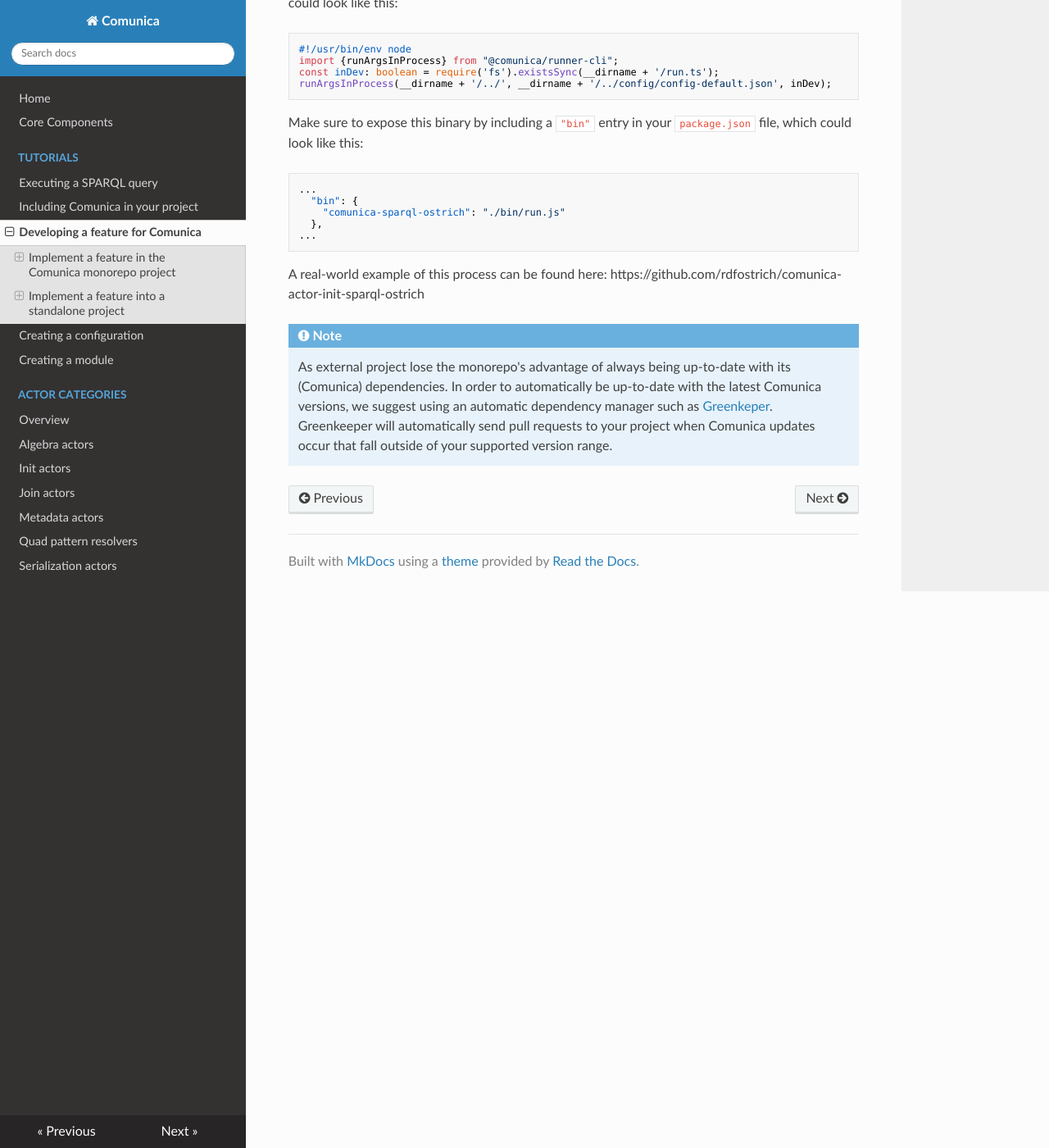
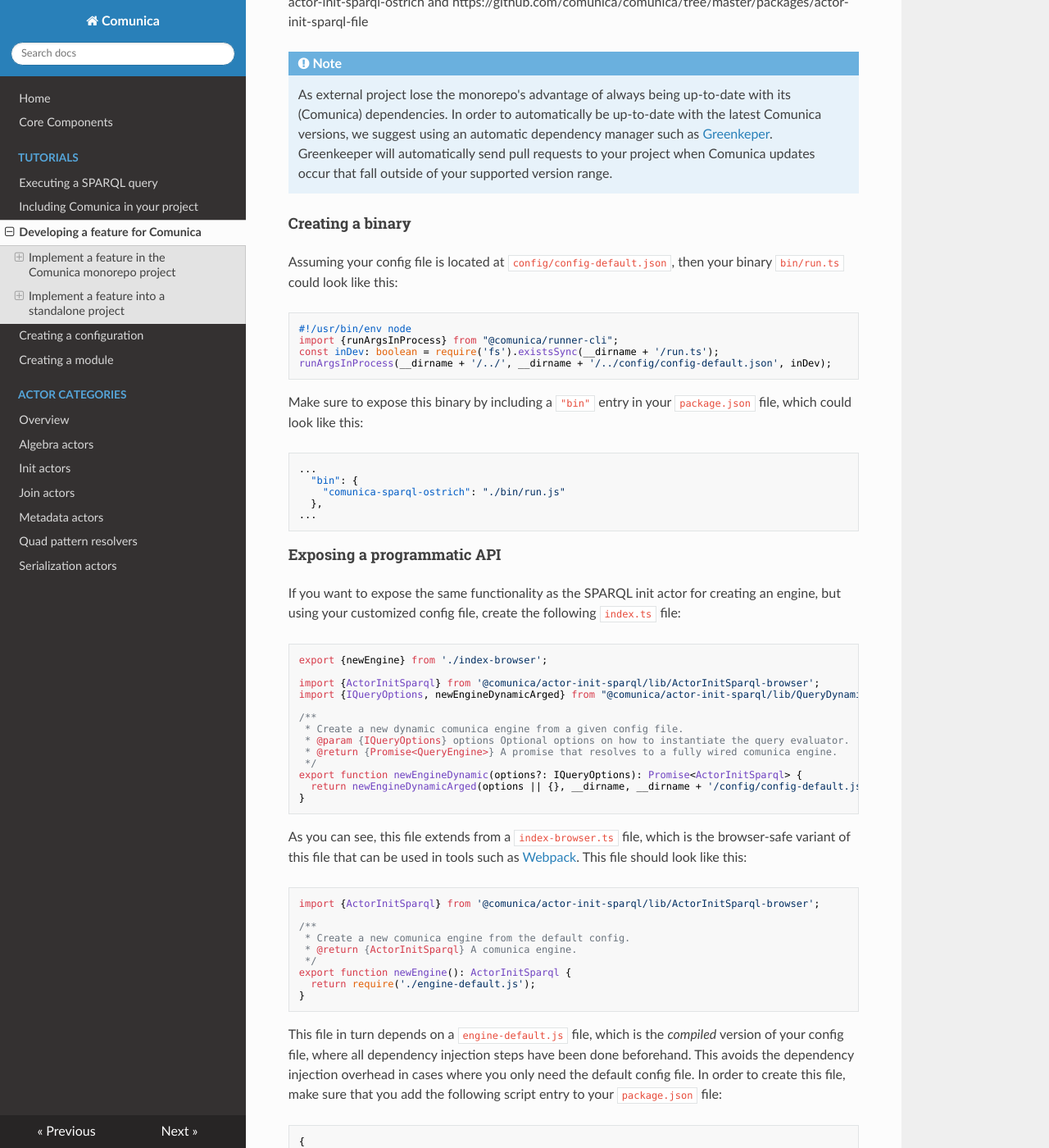
Before and after one commit to comunica/Documentation-Comunica, an MkDocs documentation site: the page built from docs/tutorials/feature-comunica.md, in a window 1280 px wide and 1400 px high, scrolled down 3510 px. Shown: the whole window at 82% size. Built offline with MkDocs 1.6.1, drawn with Linux system fonts in a browser that asks for light colours; nearby versions of some CDN libraries; old or Windows-style settings are respelled for this version of MkDocs; some of the changed text lies outside the part shown.

Commit message:
Add new abstractions for index.js and browser scripts to tutorial

````diff
--- a/docs/tutorials/feature-comunica.md
+++ b/docs/tutorials/feature-comunica.md
@@ -130,7 +130,17 @@ You can use the generators as mentioned in the first part of this tutorial for g
 
 ### Creating a runner engine
 
-If you want to provide an easy-to-use binary for running your new feature in Comunica SPARQL, you can extend the [Comunica SPARQL config file](https://github.com/comunica/comunica/blob/master/packages/actor-init-sparql/config/config-default.json), and wrap your own binary around it.
+If you want to provide an easy-to-use binary for running your new feature in Comunica SPARQL, you can extend the [Comunica SPARQL config file](https://github.com/comunica/comunica/blob/master/packages/actor-init-sparql/config/config-default.json).
+
+A real-world example of this process can be found here: https://github.com/rdfostrich/comunica-actor-init-sparql-ostrich and https://github.com/comunica/comunica/tree/master/packages/actor-init-sparql-file
+
+!!! note
+    As external project lose the monorepo's advantage of always being up-to-date with its (Comunica) dependencies.
+    In order to automatically be up-to-date with the latest Comunica versions,
+    we suggest using an automatic dependency manager such as [Greenkeper](https://greenkeeper.io/).
+    Greenkeeper will automatically send pull requests to your project when Comunica updates occur that fall outside of your supported version range.
+
+#### Creating a binary
 
 Assuming your config file is located at `config/config-default.json`, then your binary `bin/run.ts` could look like this:
 
@@ -151,10 +161,95 @@ Make sure to expose this binary by including a `"bin"` entry in your `package.js
 ...
 ```
 
-A real-world example of this process can be found here: https://github.com/rdfostrich/comunica-actor-init-sparql-ostrich
+#### Exposing a programmatic API
 
-!!! note
-    As external project lose the monorepo's advantage of always being up-to-date with its (Comunica) dependencies.
-    In order to automatically be up-to-date with the latest Comunica versions,
-    we suggest using an automatic dependency manager such as [Greenkeper](https://greenkeeper.io/).
-    Greenkeeper will automatically send pull requests to your project when Comunica updates occur that fall outside of your supported version range.
+If you want to expose the same functionality as the SPARQL init actor for creating an engine,
+but using your customized config file, create the following `index.ts` file:
+
+```typescript
+export {newEngine} from './index-browser';
+
+import {ActorInitSparql} from '@comunica/actor-init-sparql/lib/ActorInitSparql-browser';
+import {IQueryOptions, newEngineDynamicArged} from "@comunica/actor-init-sparql/lib/QueryDynamic";
+
+/**
+ * Create a new dynamic comunica engine from a given config file.
+ * @param {IQueryOptions} options Optional options on how to instantiate the query evaluator.
+ * @return {Promise<QueryEngine>} A promise that resolves to a fully wired comunica engine.
+ */
+export function newEngineDynamic(options?: IQueryOptions): Promise<ActorInitSparql> {
+  return newEngineDynamicArged(options || {}, __dirname, __dirname + '/config/config-default.json');
+}
+```
+
+As you can see, this file extends from a `index-browser.ts` file,
+which is the browser-safe variant of this file that can be used in tools such as [Webpack](https://webpack.js.org/).
+This file should look like this:
+```typescript
+import {ActorInitSparql} from '@comunica/actor-init-sparql/lib/ActorInitSparql-browser';
+
+/**
+ * Create a new comunica engine from the default config.
+ * @return {ActorInitSparql} A comunica engine.
+ */
+export function newEngine(): ActorInitSparql {
+  return require('./engine-default.js');
+}
+```
+
+This file in turn depends on a `engine-default.js` file,
+which is the _compiled_ version of your config file,
+where all dependency injection steps have been done beforehand.
+This avoids the dependency injection overhead in cases where you only need the default config file.
+In order to create this file, make sure that you add the following script entry to your `package.json` file:
+
+```json
+{
+    ...
+    "scripts": {
+        ...
+        "prepare": "comunica-compile-config config/config-default.json > engine-default.js",
+        ...
+    },
+  ...
+}
+```
+
+Finally, add the following entries to your `package.json` file:
+```json
+{
+    ...
+    "main": "index.js",
+    "typings": "index",
+    ...
+}
+```
+
+#### Preparing a browser version using Webpack
+
+Making a browser-safe version of your engine can be done easily by extending the Webpack config file from the SPARQL init actor.
+
+!!!note
+    This assumes that you have create an `index-browser.ts` file as explained in the previous section.
+
+To do this, create the following `webpack.config.js` file:
+```javascript
+const path = require('path');
+const superConfig = require('@comunica/actor-init-sparql/webpack.config');
+superConfig.entry = [ 'babel-polyfill', path.resolve(__dirname, 'index-browser.js') ];
+superConfig.output.path = __dirname;
+module.exports = superConfig;
+```
+
+You can define an easy-to-use browser script by adding the following entry to your `package.json` file:
+```json
+{
+    ...
+    "scripts": {
+        ...
+        "browser": "npm run prepare && \"../../node_modules/webpack/bin/webpack.js\" --config webpack.config.js --mode production"
+        ...
+    },
+  ...
+}
+```
````
